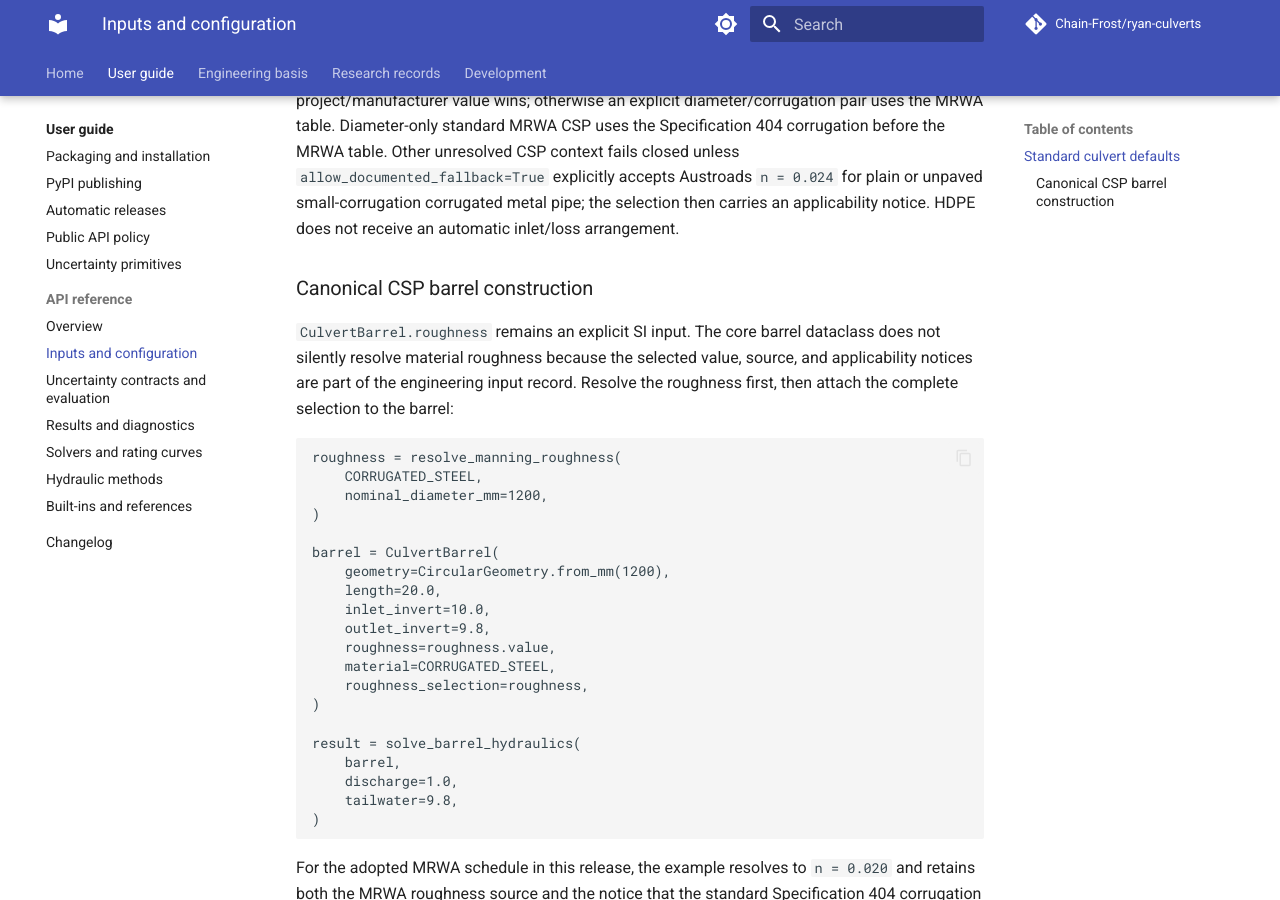
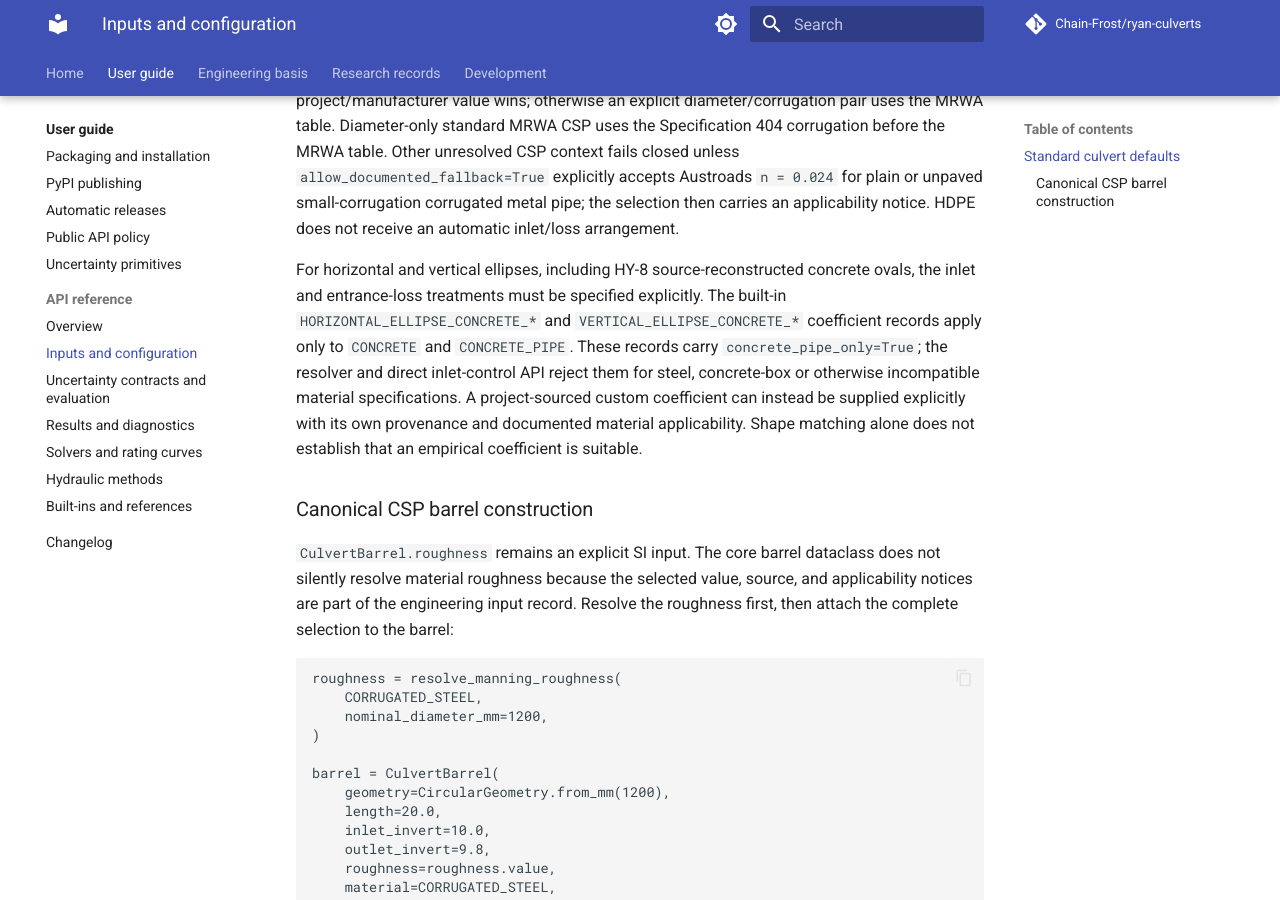
Before and after one commit to Chain-Frost/ryan-culverts, an MkDocs documentation site: the page built from docs/api/inputs.md, in a window 1280 px wide and 900 px high, scrolled down 759 px. Built offline with MkDocs 1.6.1 and Material for MkDocs 9.7.7, drawn with Linux system fonts in a browser that asks for light colours; comment, search, counter and statistics services are not loaded.

Commit message:
docs: describe concrete-only ellipse inlet and loss coefficient applicability

```diff
--- a/docs/api/inputs.md
+++ b/docs/api/inputs.md
@@ -28,6 +28,17 @@ the MRWA table. Other unresolved CSP context fails closed unless `allow_document
 explicitly accepts Austroads `n = 0.024` for plain or unpaved small-corrugation
 corrugated metal pipe; the selection then carries an applicability notice.
 HDPE does not receive an automatic inlet/loss arrangement.
+
+For horizontal and vertical ellipses, including HY-8 source-reconstructed concrete
+ovals, the inlet and entrance-loss treatments must be specified explicitly.
+The built-in `HORIZONTAL_ELLIPSE_CONCRETE_*` and
+`VERTICAL_ELLIPSE_CONCRETE_*` coefficient records apply only to
+`CONCRETE` and `CONCRETE_PIPE`. These records carry
+`concrete_pipe_only=True`; the resolver and direct inlet-control API reject them
+for steel, concrete-box or otherwise incompatible material specifications.
+A project-sourced custom coefficient can instead be supplied explicitly with
+its own provenance and documented material applicability. Shape matching
+alone does not establish that an empirical coefficient is suitable.
 
 ### Canonical CSP barrel construction
 
```
